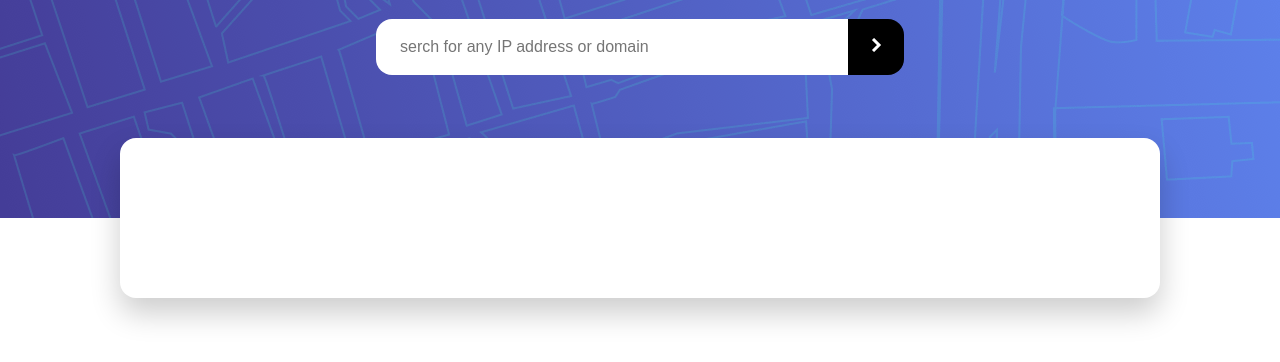
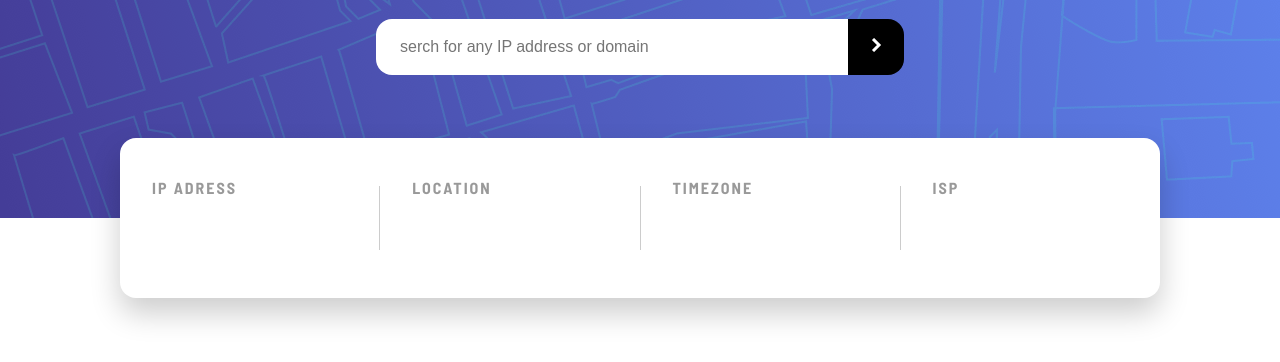
Before and after one commit to LucasNahuel/ip-address-tracker, a React app: page / in a window 1280 px wide. Shown: the part 62-424 px from the top of the page. Built offline with nearby package versions, Linux system fonts and the light colour scheme; no server answers.

Commit message:
added first load ip-address searching

```diff
--- a/src/components/banner.js
+++ b/src/components/banner.js
@@ -1,8 +1,31 @@
 import iconArrow from './../assets/images/icon-arrow.svg';
-
+import  {useEffect, useState}  from 'react';
 function Banner(props){
 
     const arrow = iconArrow;
+
+    const [ipAddress, setIpAddress] = useState(null);
+
+    useEffect(()=>{
+        getAddress()
+    });
+
+
+    async function getAddress(){
+        const results = await fetch( "https://geo.ipify.org/api/v2/country,city,vpn?apiKey="+process.env.REACT_APP_IPIFY_API_KEY
+        ).then((response) => {
+            console.log(response);
+
+            if(response.ok === true){
+                return response.json();
+            }else{
+                console.log(response);
+            }
+        }).then((data) => {
+            console.log(data);
+            setIpAddress(data);
+        })
+    }
 
     function handleSubmit(){
 
@@ -13,9 +36,9 @@ function Banner(props){
         <div className="banner-root">
             <h1 className="banner-title">IP Address Tracker</h1>
 
-            <form onSubmit={()=> handleSubmit()}>
+            <form onSubmit={() => handleSubmit()}>
 
-                <input type="text" placeholder="serch for any IP address or domain"></input>
+                <input type="text" placeholder="serch for any IP address or domain"/>
 
                 <button type="submit">
                     <img src={arrow}></img>
@@ -24,7 +47,31 @@ function Banner(props){
             </form>
 
             <div className="ip-info-root">
+                <div className="ip-info-item">
+                    <p className="ip-info-item-title">IP ADRESS</p>
+                    {ipAddress ? ipAddress.ip : ""}
+                </div>
 
+                <div className='ip-info-divider'/>
+
+                <div className="ip-info-item">
+                    <p className="ip-info-item-title">LOCATION</p>
+                    {ipAddress ? ipAddress.location.city+", "+ipAddress.location.region : ""}
+                </div>
+
+                <div className='ip-info-divider'/>
+
+                <div className="ip-info-item">
+                    <p className="ip-info-item-title">TIMEZONE</p>
+                    {ipAddress ? "UTC"+ipAddress.location.timezone : ""}
+                </div>
+
+                <div className='ip-info-divider'/>
+
+                <div className="ip-info-item">
+                    <p className="ip-info-item-title">ISP</p>
+                    <div>{ ipAddress ? ipAddress.isp : ""}</div>
+                </div>
             </div>
 
 
--- a/src/index.css
+++ b/src/index.css
@@ -16,6 +16,7 @@ body {
   align-items: center;
   flex-direction: column;
   position: relative;
+  background-size: cover;
 }
 
 .banner-title{
@@ -65,12 +66,33 @@ button:hover{
 
 .ip-info-root{
   display: flex;
+  flex-direction: row;
+  justify-content: center;
   width: 65em;
-  height: 10em;
+  height: 7em;
   background-color: white;
   border-radius: 1em;
   box-shadow: 0px 15px 30px rgba(0,0,0,0.2);
   position: absolute;
   bottom: 0;
   transform: translateY(50%);
+  padding: 1.5em 0em;
 }
+
+.ip-info-item{
+  width: 25%;
+  padding: 0 2em;
+}
+
+.ip-info-divider{
+  background-color: rgba(0, 0, 0, 0.2);
+  width: 1px;
+  height: 4em;
+  margin: auto auto;
+}
+
+.ip-info-item-title{
+  color: rgba(0, 0, 0, 0.4);
+  font-weight: 700;
+  letter-spacing: 2px;
+}
```
